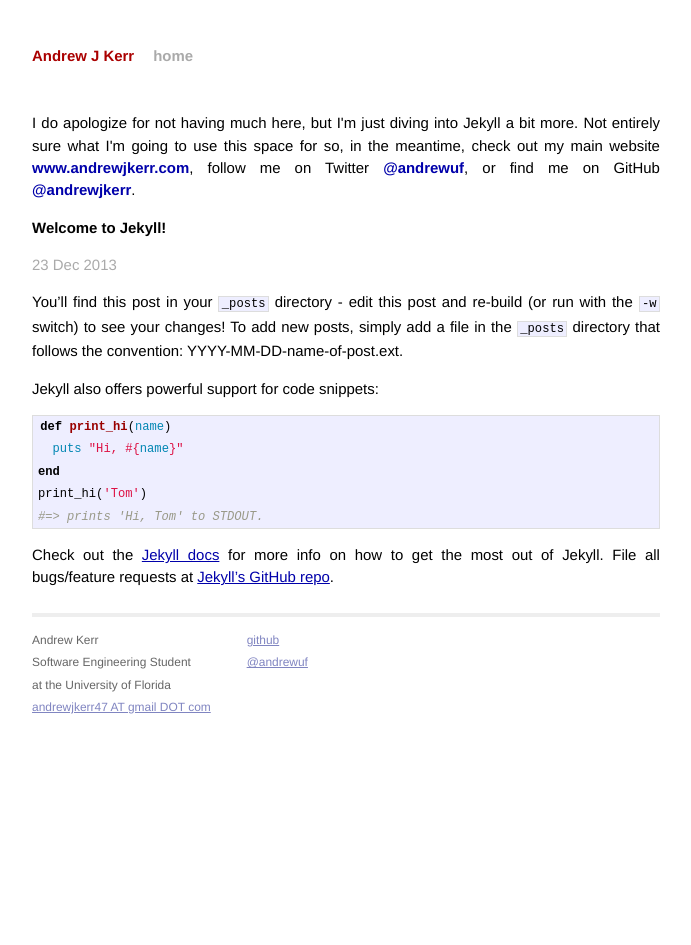
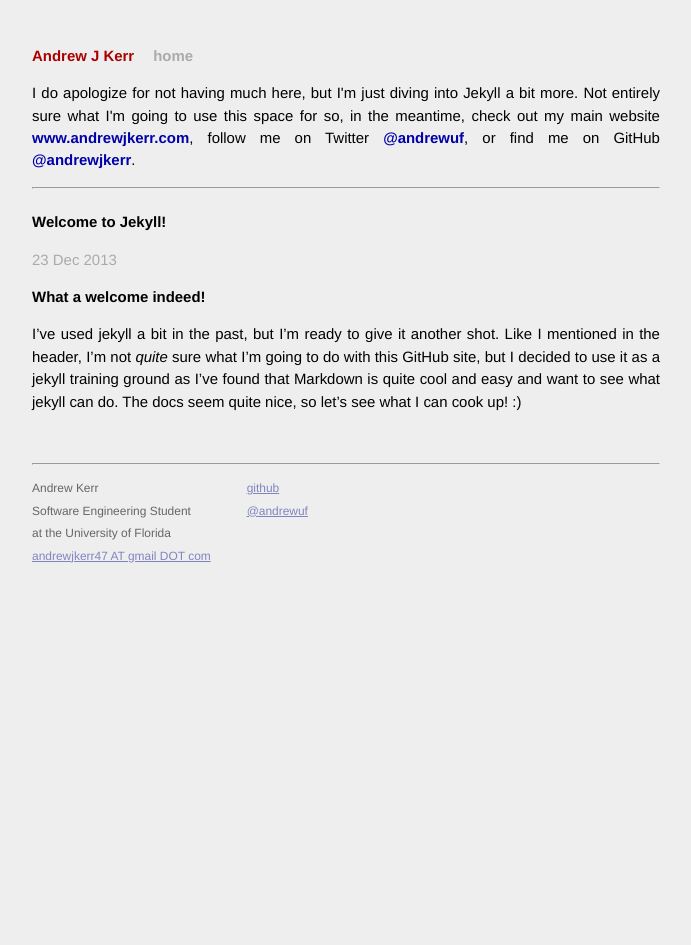
Before and after one commit to hackuf/hackuf.github.io, a Jekyll site: the page built from _posts/2013-12-23-welcome-to-jekyll.markdown, in a window 1280 px wide. Shown: the whole page, without its empty margins (294-985 px from the left). Built offline with Jekyll 4.4.1, drawn with Linux system fonts in a browser that asks for light colours; Markdown is read by kramdown in place of the engine named in the settings.

Commit message:
Quick edits to get everything to the "I'm working on it" stage.
Probably won't get to mess around with it for awhile, but I figured I'd
get it up and running because I had a few minutes and was bored...

```diff
--- a/_layouts/default.html
+++ b/_layouts/default.html
@@ -19,12 +19,16 @@
           <div class="header">
             <h1 class="title"><a href="/">{{ site.name }}</a></h1>
             <a class="extra" href="/">home</a>
-			 <p>I do apologize for not having much here, but I'm just diving into Jekyll a bit more. Not entirely sure what I'm going to use this space for so, in the meantime, check out my main website <a href="http://www.andrewjkerr.com">www.andrewjkerr.com</a>, follow me on Twitter <a href="http://www.twitter.com/andrewuf">@andrewuf</a>, or find me on GitHub <a href="http://www.github.com/andrewjkerr">@andrewjkerr</a>.</p>
+			<p>I do apologize for not having much here, but I'm just diving into Jekyll a bit more. Not entirely sure what I'm going to use this space for so, in the meantime, check out my main website <a href="http://www.andrewjkerr.com">www.andrewjkerr.com</a>, follow me on Twitter <a href="http://www.twitter.com/andrewuf">@andrewuf</a>, or find me on GitHub <a href="http://www.github.com/andrewjkerr">@andrewjkerr</a>.</p>
+			<hr />
+			<br />
           </div>
 
           {{ content }}
 
           <div class="footer">
+			  <br />
+			  <hr />
             <div class="contact">
               <p>
                 Andrew Kerr<br />
--- a/_posts/2013-12-23-welcome-to-jekyll.markdown
+++ b/_posts/2013-12-23-welcome-to-jekyll.markdown
@@ -5,20 +5,5 @@ date:   2013-12-23 08:44:22
 categories: jekyll update
 ---
 
-You'll find this post in your `_posts` directory - edit this post and re-build (or run with the `-w` switch) to see your changes!
-To add new posts, simply add a file in the `_posts` directory that follows the convention: YYYY-MM-DD-name-of-post.ext.
-
-Jekyll also offers powerful support for code snippets:
-
-{% highlight ruby %}
-def print_hi(name)
-  puts "Hi, #{name}"
-end
-print_hi('Tom')
-#=> prints 'Hi, Tom' to STDOUT.
-{% endhighlight %}
-
-Check out the [Jekyll docs][jekyll] for more info on how to get the most out of Jekyll. File all bugs/feature requests at [Jekyll's GitHub repo][jekyll-gh].
-
-[jekyll-gh]: https://github.com/mojombo/jekyll
-[jekyll]:    http://jekyllrb.com
+## What a welcome indeed!
+I've used jekyll a bit in the past, but I'm ready to give it another shot. Like I mentioned in the header, I'm not *quite* sure what I'm going to do with this GitHub site, but I decided to use it as a jekyll training ground as I've found that Markdown is quite cool and easy and want to see what jekyll can do. The docs seem quite nice, so let's see what I can cook up! :)
--- a/css/main.css
+++ b/css/main.css
@@ -13,7 +13,7 @@
 html, body { height: 100%; }
 
 body {
-  background-color: #FFF;
+  background-color: #eee;
   font: 13.34px Helvetica, Arial, sans-serif;
   font-size: small;
   text-align: center;
@@ -27,7 +27,7 @@ p { margin: 1em 0; }
 
 a         { color: #00a; }
 a:hover   { color: #000; }
-a:visited { color: #a0a; }
+a:visited { color: #00a; }
 
 /*****************************************************************************/
 /*
@@ -70,7 +70,7 @@ a:visited { color: #a0a; }
 
 .title {
   display: inline-block;
-  margin-bottom: 2em;
+  margin-bottom: 0em;
 }
 
 .title a {
--- a/index.html
+++ b/index.html
@@ -5,7 +5,6 @@ title: Andrew Kerr | GitHub
 
 <div id="home">
   <h1>Blog Posts</h1>
-  <hr />
   <ul class="posts">
     {% for post in site.posts %}
       <li><span>{{ post.date | date_to_string }}</span> &raquo; <a href="{{ post.url }}">{{ post.title }}</a></li>
```
